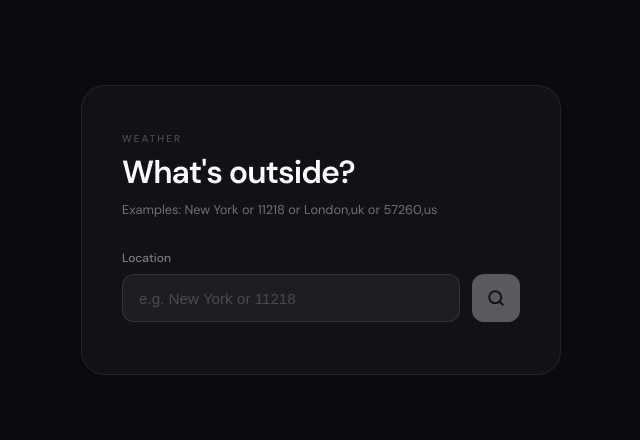
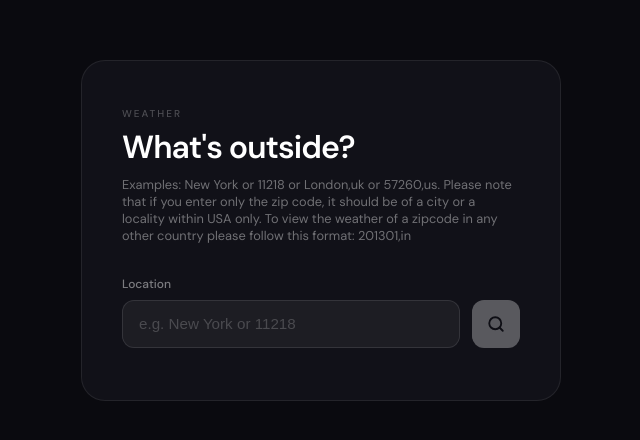
Before and after one commit to somadisingh/weather-superstars, an Angular app in the folder weather-app/: page / in a window 1280 px wide. Shown: the part 170-610 px from the top of the page, without its empty margins (319-959 px from the left). Built offline with nearby package versions, Linux system fonts and the light colour scheme.

Commit message:
Enhance search guide with detailed zip code instructions
Updated the search guide to provide clearer instructions on entering zip codes for weather queries.

```diff
--- a/weather-app/src/app/app.html
+++ b/weather-app/src/app/app.html
@@ -3,7 +3,7 @@
     <div class="header">
       <span class="app-label">WEATHER</span>
       <h1 class="app-title">What's outside?</h1>
-      <p class="search-guide">Examples: New York or 11218 or London,uk or 57260,us</p>
+      <p class="search-guide">Examples: New York or 11218 or London,uk or 57260,us. Please note that if you enter only the zip code, it should be of a city or a locality within USA only. To view the weather of a zipcode in any other country please follow this format: 201301,in</p>
     </div>
 
     <label class="search-label" for="location-search">Location</label>
```
